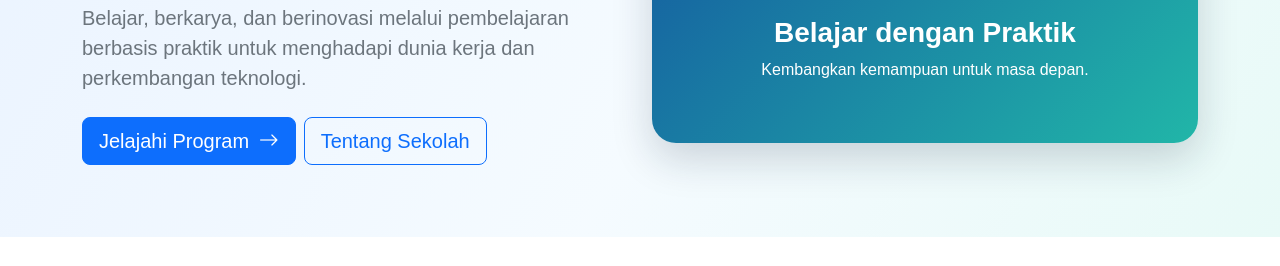
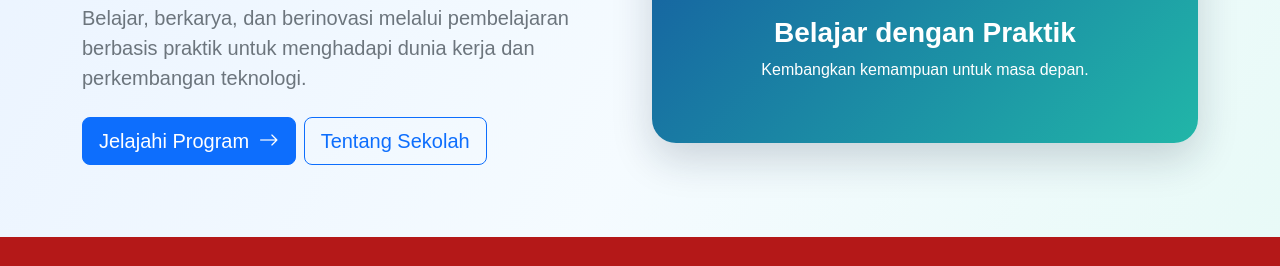
Before and after one commit to akuny6311-star/web, a plain HTML site: page index.html in a window 1280 px wide. Shown: the part 307-573 px from the top of the page. Drawn offline with nearby package versions, Linux system fonts and the light colour scheme.

Commit message:
Update index.html

```diff
--- a/index.html
+++ b/index.html
@@ -22,8 +22,8 @@
     html { scroll-behavior: smooth; }
     body {
       font-family: Arial, Helvetica, sans-serif;
-      color: #263445;
-      background: #fff;
+      color: #dee3ea;
+      background: #b41818;
     }
 
     .navbar-brand { letter-spacing: .4px; }
```
